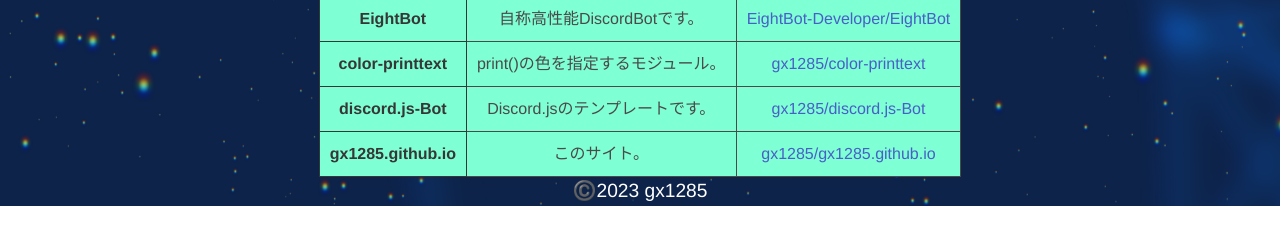
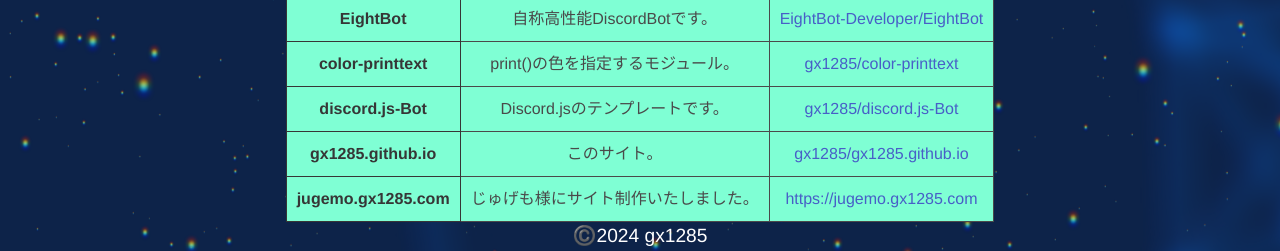
Before and after one commit to gx1285/gx1285.github.io, a plain HTML site: page index.html in a window 1280 px wide. Shown: the part 574-825 px from the top of the page. Before the commit the page ends 800 px from the top, so only its background shows below. Drawn offline with nearby package versions, Linux system fonts and the light colour scheme; a web font is replaced by a local one.

Commit message:
Update index.html

```diff
--- a/index.html
+++ b/index.html
@@ -128,10 +128,19 @@
             >
           </td>
         </tr>
+        <tr>
+          <th>jugemo.gx1285.com</th>
+          <td>じゅげも様にサイト制作いたしました。</td>
+          <td>
+            <a href="https://jugemo.gx1285.com"
+              >https://jugemo.gx1285.com
+            </a>
+          </td>
+        </tr>
       </tbody>
     </table>
     <h1 style="font-size: 1.2em; text-align: center; color: white">
-      ©️2023 gx1285
+      ©️2024 gx1285
     </h1>
   </body>
 </html>
```
